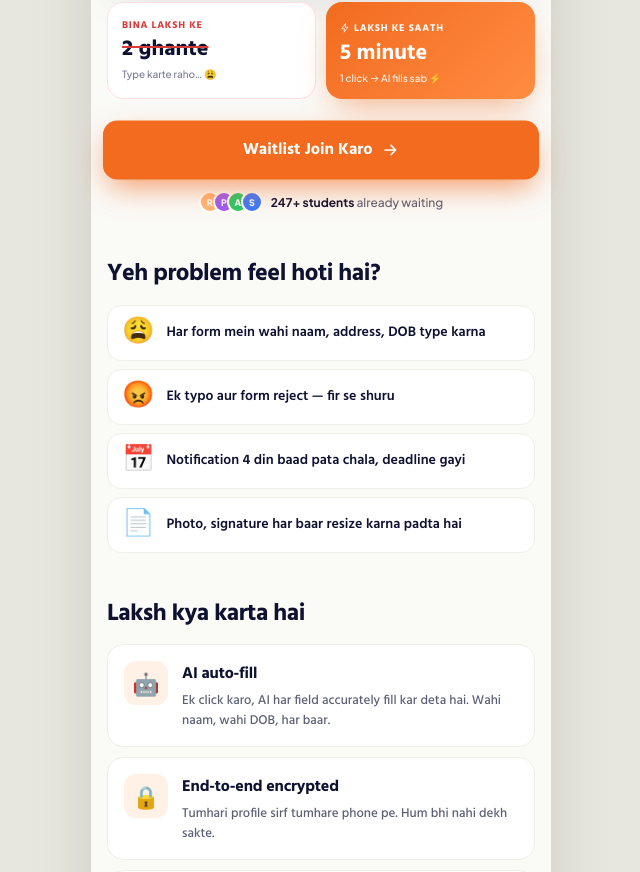
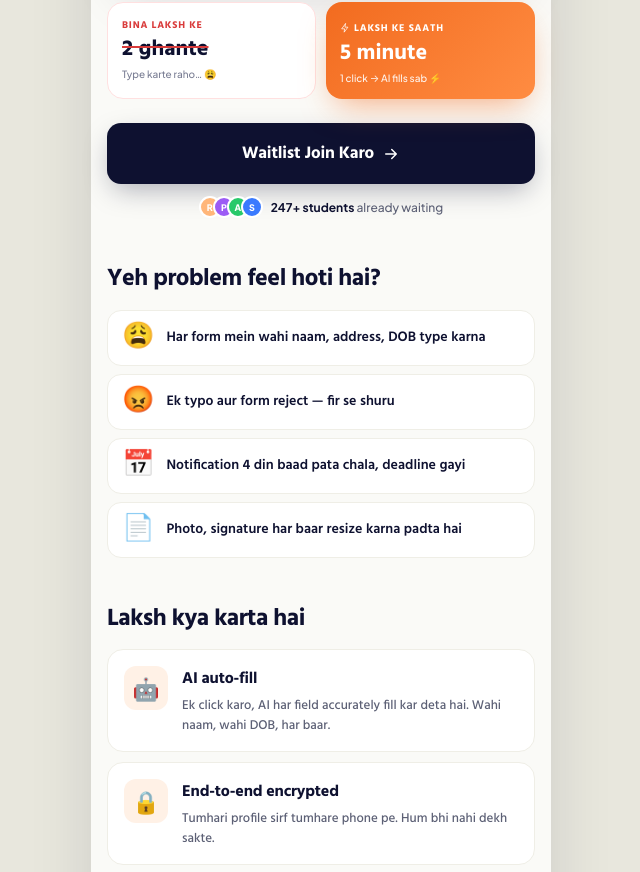
Before and after one commit to gursewak8427/laksh-landing, a React (Vite) app: page / in a window 1280 px wide. Shown: the part 800-1672 px from the top of the page, without its empty margins (319-959 px from the left). Built offline with nearby package versions, Linux system fonts and the light colour scheme; no server answers.

Commit message:
Hero CTA: navy button to contrast orange time-compare cards

```diff
--- a/src/components/Hero.jsx
+++ b/src/components/Hero.jsx
@@ -86,18 +86,18 @@ export function Hero({ copy, onCTA, count }) {
 
       {/* Inline CTA */}
       <button onClick={onCTA} className="hindi" style={{
-        marginTop: 22,
+        marginTop: 24,
         width: '100%',
-        background: '#F26B1F',
+        background: '#0E1130',
         color: 'white',
         border: 'none',
         borderRadius: 14,
-        padding: '16px 18px',
-        fontSize: 16,
+        padding: '17px 18px',
+        fontSize: 17,
         fontWeight: 800,
         cursor: 'pointer',
-        boxShadow: '0 10px 24px -6px rgba(242,107,31,.5)',
-        animation: 'pulse 2.4s ease-in-out infinite',
+        letterSpacing: '-.01em',
+        boxShadow: '0 10px 28px -6px rgba(14,17,48,.35)',
         display: 'flex', justifyContent: 'center', alignItems: 'center', gap: 8,
       }}>
         {copy.cta} <Icons.ArrowRight s={18} />
```
